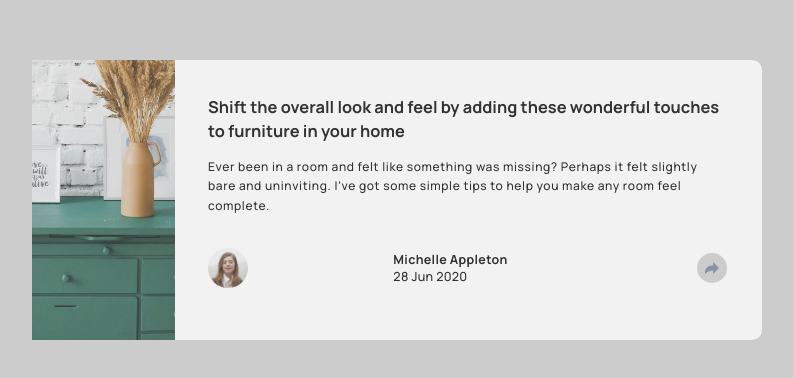
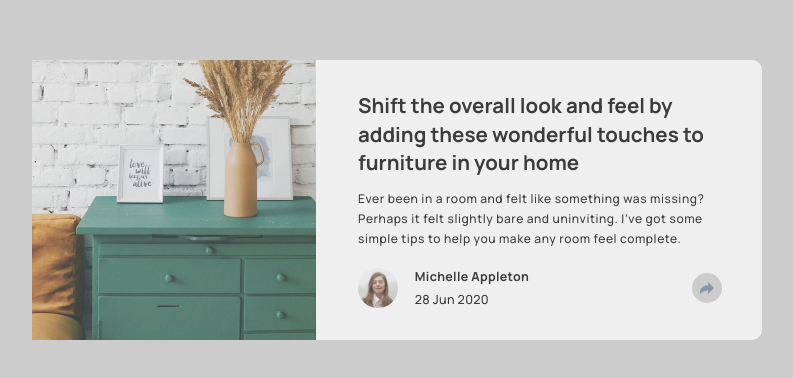
Before and after one commit to harnettd/article-preview-component, a website: page index.html in a window 1280 px wide. Shown: the part 220-598 px from the top of the page, without its empty margins (243-1036 px from the left). Drawn offline with Linux system fonts and the light colour scheme.

Commit message:
style image on desktop

```diff
--- a/bundles/styles.css
+++ b/bundles/styles.css
@@ -21,8 +21,9 @@ html {
   background-color: white;
   display: flex;
   flex-direction: column;
+  margin-top: 0;
   margin-left: 0;
-  opacity: 0.75;
+  opacity: 0.7;
   width: 33rem;
 }
 @media screen and (min-width: 992px) {
@@ -31,25 +32,27 @@ html {
     width: 73rem;
   }
 }
-.card__img-wrapper {
-  height: 20rem;
-  width: 33rem;
-}
-@media screen and (min-width: 992px) {
-  .card__img-wrapper {
-    height: 28rem;
-    width: 28.4rem;
-  }
-}
 .card__img {
   display: block;
-  height: 100%;
+  height: 20rem;
   object-fit: cover;
   object-position: 50% 26%;
   width: 100%;
 }
+@media screen and (min-width: 992px) {
+  .card__img {
+    height: 28rem;
+    object-position: left 26%;
+    width: 28.4rem;
+  }
+}
 .card__txt-col {
   padding: 3.5rem 3.5rem 2.1rem 3.3rem;
+}
+@media screen {
+  .card__txt-col {
+    padding: 3.1rem 4rem 2.1rem 4.2rem;
+  }
 }
 .card__headline {
   font-family: "Manrope", sans-serif;
@@ -58,6 +61,15 @@ html {
   line-height: 1.48;
   margin: 0 0 1.3rem;
 }
+@media screen and (min-width: 992px) {
+  .card__headline {
+    font-family: "Manrope", sans-serif;
+    font-size: 2.05rem;
+    font-weight: 700;
+    line-height: 1.4;
+    margin: 0 0 1.2rem;
+  }
+}
 .card__copy {
   font-family: "Manrope", sans-serif;
   font-size: 1.2rem;
@@ -65,6 +77,16 @@ html {
   letter-spacing: 0.062rem;
   line-height: 1.65;
   margin: 0 0 3.2rem;
+}
+@media screen and (min-width: 992px) {
+  .card__copy {
+    font-family: "Manrope", sans-serif;
+    font-size: 1.2rem;
+    font-weight: 500;
+    letter-spacing: 0.056rem;
+    line-height: 1.67;
+    margin: 0 0 1.9rem;
+  }
 }
 .card__author-row {
   align-items: center;
@@ -83,6 +105,13 @@ html {
   overflow: hidden;
   width: 4rem;
 }
+@media screen and (min-width: 992px) {
+  .card__author-avatar-wrapper {
+    height: 4rem;
+    margin-right: -14.6rem;
+    width: 4rem;
+  }
+}
 .card__author-avatar {
   display: block;
   height: auto;
@@ -91,19 +120,36 @@ html {
 .card__author-col {
   display: flex;
   flex-direction: column;
+  gap: 0.6rem;
+  justify-content: center;
 }
 .card__author-name {
   font-family: "Manrope", sans-serif;
   font-size: 1.25rem;
   font-weight: 700;
   letter-spacing: 0.03rem;
-  margin-bottom: 0.03rem;
+}
+@media screen and (min-width: 992px) {
+  .card__author-name {
+    font-family: "Manrope", sans-serif;
+    font-size: 1.25rem;
+    font-weight: 700;
+    letter-spacing: 0.03rem;
+  }
 }
 .card__date {
   font-family: "Manrope", sans-serif;
   font-size: 1.25rem;
   font-weight: 500;
   letter-spacing: 0.03rem;
+}
+@media screen and (min-width: 992px) {
+  .card__date {
+    font-family: "Manrope", sans-serif;
+    font-size: 1.25rem;
+    font-weight: 500;
+    letter-spacing: 0.03rem;
+  }
 }
 .card__share-wrapper {
   align-items: center;
@@ -114,10 +160,21 @@ html {
   justify-content: center;
   width: 3rem;
 }
+@media screen and (min-width: 992px) {
+  .card__share-wrapper {
+    height: 3rem;
+    width: 3rem;
+  }
+}
 .card__share {
   display: block;
   height: auto;
   width: 1.35rem;
+}
+@media screen and (min-width: 992px) {
+  .card__share {
+    width: 1.35rem;
+  }
 }
 .attribution {
   font-size: 11px;
--- a/common.blocks/card.scss
+++ b/common.blocks/card.scss
@@ -6,8 +6,9 @@
     background-color: white;
     display: flex;
     flex-direction: column;
+    margin-top: 0;
     margin-left: 0;
-    opacity: 0.75;
+    opacity: 0.7;
     width: 33rem;
 
     @media screen and (min-width: $large) {
@@ -15,32 +16,38 @@
         width: 73rem;
     }
 
-    &__img-wrapper {
+    &__img {
+        display: block;
         height: 20rem;
-        width: 33rem;
+        object-fit: cover;
+        object-position: 50% 26%;
+        width: 100%;
 
         @media screen and (min-width: $large) {
             height: 28rem;
+            object-position: left 26%;
             width: 28.4rem;
         }
     }
 
-    &__img {
-        display: block;
-        height: 100%;
-        object-fit: cover;
-        object-position: 50% 26%;
-        width: 100%;
-    }
-
     &__txt-col {
         padding: 3.5rem 3.5rem 2.1rem 3.3rem;
+
+        @media screen {
+            padding: 3.1rem 4rem 2.1rem 4.2rem;
+        }
     }
 
     &__headline {
         @include font(1.64rem, $bold-weight);
         line-height: 1.48;
         margin: 0 0 1.3rem;
+
+        @media screen and (min-width: $large) {
+            @include font(2.05rem, $bold-weight);
+            line-height: 1.4;
+            margin: 0 0 1.2rem;
+        }
     }
 
     &__copy {
@@ -48,6 +55,13 @@
         letter-spacing: 0.062rem;
         line-height: 1.65;
         margin: 0 0 3.2rem;
+
+        @media screen and (min-width: $large) {
+            @include font(1.2rem, $medium-weight);
+            letter-spacing: 0.056rem;
+            line-height: 1.67;
+            margin: 0 0 1.9rem;
+        }
     }
 
     &__author-row {
@@ -67,6 +81,12 @@
         margin-right: -4.4rem;
         overflow: hidden;
         width: 4rem;
+
+        @media screen and (min-width: $large) {
+            height: 4rem;
+            margin-right: -14.6rem;
+            width: 4rem;
+        }
     }
 
     &__author-avatar {
@@ -78,17 +98,28 @@
     &__author-col {
         display: flex;
         flex-direction: column;
+        gap: 0.6rem;
+        justify-content: center;
     }
 
     &__author-name {
         @include font(1.25rem, $bold-weight);
         letter-spacing: 0.03rem;
-        margin-bottom: 0.03rem;
+
+        @media screen and (min-width: $large) {
+            @include font(1.25rem, $bold-weight);
+            letter-spacing: 0.03rem;
+        }
     }
 
     &__date {
         @include font(1.25rem, $medium-weight);
         letter-spacing: 0.03rem;
+
+        @media screen and (min-width: $large) {
+            @include font(1.25rem, $medium-weight);
+            letter-spacing: 0.03rem;
+        }
     }
 
     &__share-wrapper {
@@ -99,12 +130,21 @@
         height: 3rem;
         justify-content: center;
         width: 3rem;
+
+        @media screen and (min-width: $large) {
+            height: 3rem;
+            width: 3rem;
+        }
     }
 
     &__share {
         display: block;
         height: auto;
         width: 1.35rem;
+
+        @media screen and (min-width: $large) {
+            width: 1.35rem;
+        }
     }
 
 }
--- a/index.html
+++ b/index.html
@@ -23,21 +23,21 @@
   <div class="card-wrapper">
     <div class="card">
 
-      <div class="card__img-wrapper">
-        <img class="card__img" src="./images/drawers.jpg">
-      </div>
+      <img class="card__img" src="./images/drawers.jpg" alt="a photo of a chest of drawers with a vase on top"
+        width="660" height="528">
 
       <div class="card__txt-col">
         <h1 class="card__headline">Shift the overall look and feel by adding these wonderful
           touches to furniture in your home</h1>
 
         <p class="card__copy">Ever been in a room and felt like something was missing? Perhaps
-        it felt slightly bare and uninviting. I’ve got some simple tips
-        to help you make any room feel complete.</p>
+          it felt slightly bare and uninviting. I’ve got some simple tips
+          to help you make any room feel complete.</p>
 
         <div class="card__author-row">
           <div class="card__author-avatar-wrapper">
-            <img class="card__author-avatar" src="./images/avatar-michelle.jpg" alt="Michelle's avatar" width="175" height="175">
+            <img class="card__author-avatar" src="./images/avatar-michelle.jpg" alt="Michelle's avatar" width="175"
+              height="175">
           </div>
           <div class="card__author-col">
             <div class="card__author-name">Michelle Appleton</div>
@@ -45,7 +45,7 @@
           </div>
           <div class="card__share-wrapper">
             <img class="card__share" src="./images/icon-share.svg" alt="a share icon" width="15" height="13">
-         </div>
+          </div>
           <!-- Share -->
         </div>
 
```
Also changed, not shown: bundles/styles.min.css, common.blocks/card.css.
